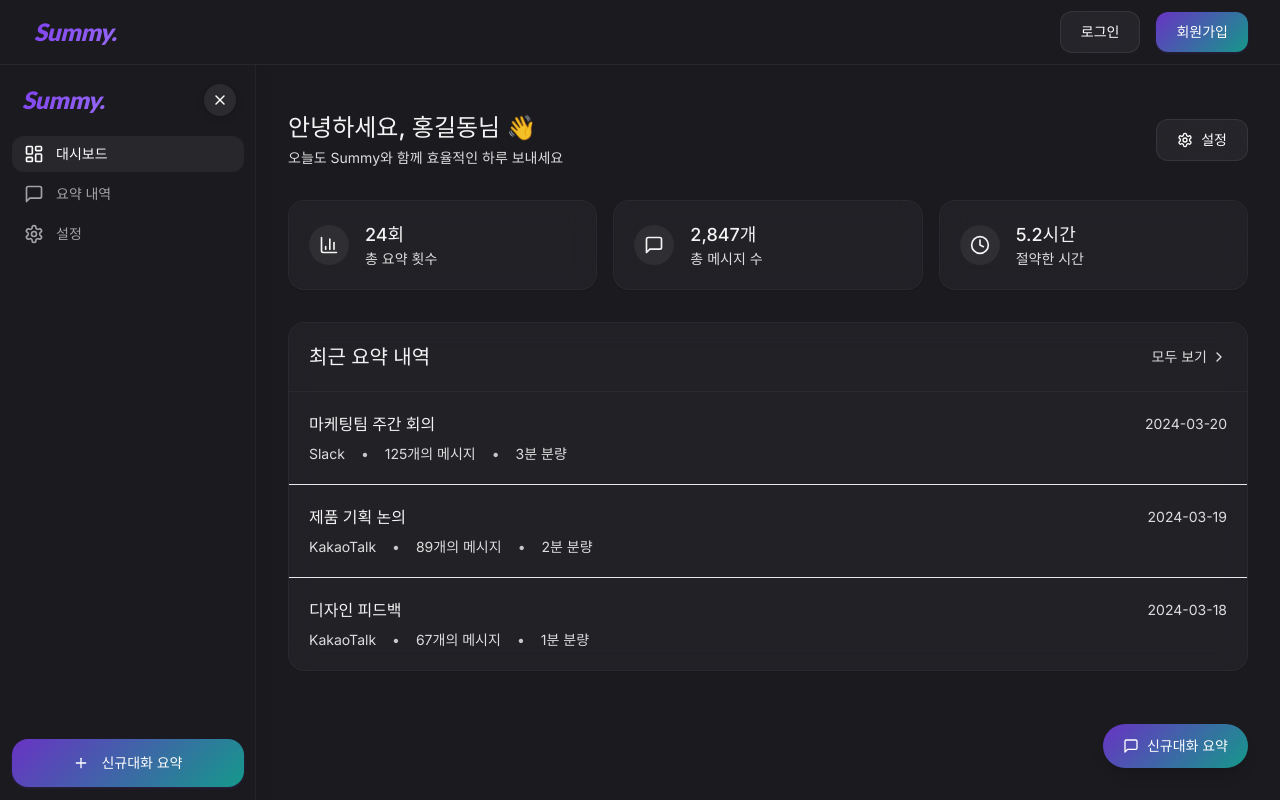
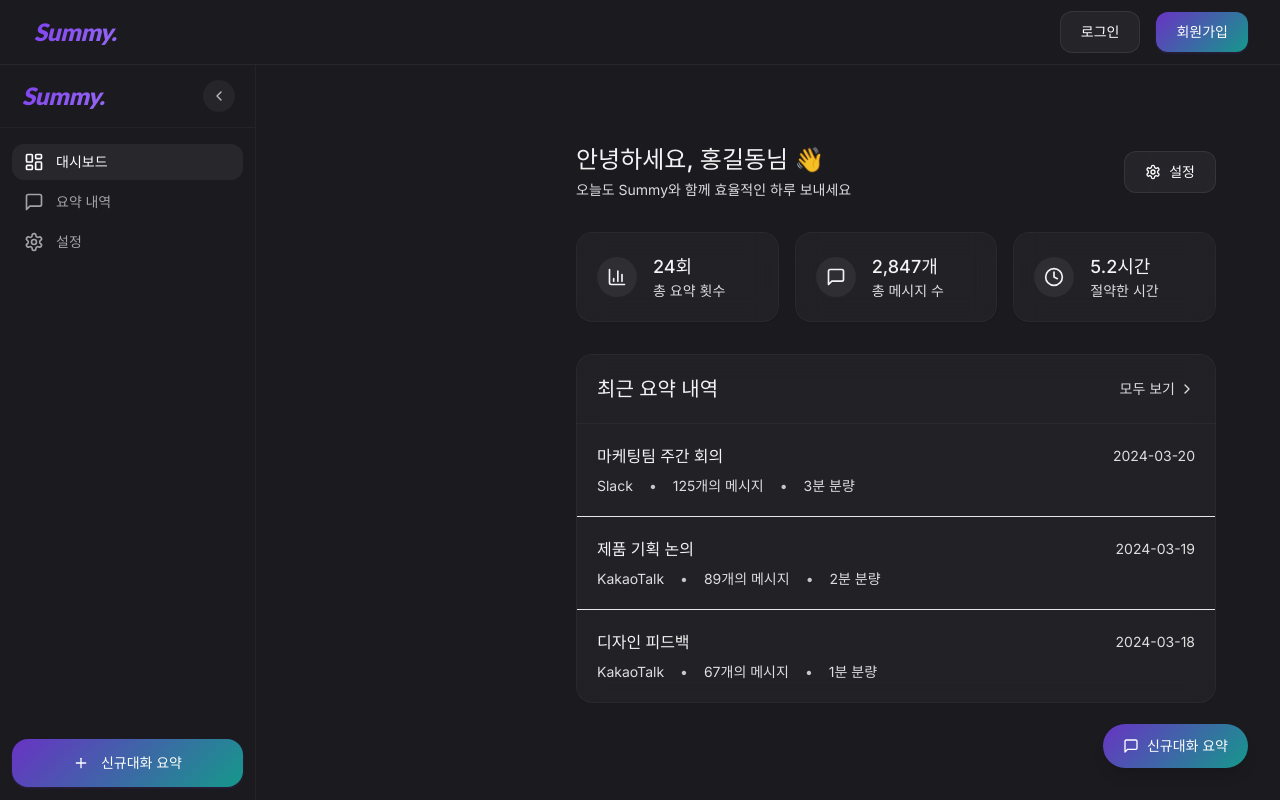
Before and after one commit to FLYLIKEB/summy, a Next.js app: page /dashboard in a window 1280 px wide. Shown: the top 800 px of the page. Built offline with nearby package versions, Linux system fonts and the light colour scheme; a web font is replaced by a local one.

Commit message:
Lilys.ai 스타일 사이드바로 변경: 콘텐츠 영역과 함께 이동하는 디자인 적용

```diff
--- a/app/dashboard/layout.tsx
+++ b/app/dashboard/layout.tsx
@@ -9,12 +9,8 @@ export default function DashboardLayout({
   children: React.ReactNode
 }) {
   return (
-    <div className="flex min-h-screen bg-apple-bg-color">
-      {/* 사이드바 컴포넌트 */}
-      <Sidebar />
-
-      {/* 메인 콘텐츠 */}
-      <div className="flex-1">{children}</div>
-    </div>
+    <Sidebar>
+      {children}
+    </Sidebar>
   )
 }
--- a/components/ui/Sidebar.tsx
+++ b/components/ui/Sidebar.tsx
@@ -3,7 +3,7 @@
 import React, { useState, useEffect } from 'react'
 import Link from 'next/link'
 import { usePathname } from 'next/navigation'
-import { LayoutDashboard, MessageSquare, Settings, LogOut, Menu, X, Plus } from 'lucide-react'
+import { LayoutDashboard, MessageSquare, Settings, LogOut, Menu, X, Plus, ChevronLeft } from 'lucide-react'
 import Logo from '@/components/ui/Logo'
 import { AnimatePresence, motion } from 'framer-motion'
 
@@ -26,10 +26,11 @@ const navigation = [
 ]
 
 interface SidebarProps {
-  className?: string
+  className?: string;
+  children?: React.ReactNode;
 }
 
-export default function Sidebar({ className = '' }: SidebarProps) {
+export default function Sidebar({ className = '', children }: SidebarProps) {
   const pathname = usePathname()
   const [isOpen, setIsOpen] = useState(true)
   const [isMobile, setIsMobile] = useState(false)
@@ -58,84 +59,90 @@ export default function Sidebar({ className = '' }: SidebarProps) {
   }
 
   return (
-    <>
-      {/* 모바일 토글 버튼 */}
-      <div className="md:hidden fixed top-4 left-4 z-50 relative group">
+    <div className="flex h-screen w-full">
+      {/* 토글 버튼 */}
       <button
-          className="p-2 rounded-full backdrop-blur-md bg-white-opacity-08 text-white hover:bg-white-opacity-12 active:bg-white-opacity-06 transition-all shadow-[0_2px_8px_rgba(0,0,0,0.12)] active:shadow-[0_1px_3px_rgba(0,0,0,0.1)] transform active:scale-95"
+        className="fixed top-4 left-4 z-50 p-2 rounded-full backdrop-blur-md bg-white-opacity-08 text-white hover:bg-white-opacity-12 active:bg-white-opacity-06 transition-all shadow-[0_2px_8px_rgba(0,0,0,0.12)] active:shadow-[0_1px_3px_rgba(0,0,0,0.1)] md:hidden"
         onClick={toggleSidebar}
         aria-label={isOpen ? '사이드바 닫기' : '사이드바 열기'}
       >
         <motion.div
           animate={{ rotate: isOpen ? 90 : 0 }}
-            transition={{ duration: 0.15, ease: [0.4, 0.0, 0.2, 1] }}
+          transition={{ duration: 0.25, ease: [0.4, 0.0, 0.2, 1] }}
         >
           {isOpen ? <X className="w-5 h-5" /> : <Menu className="w-5 h-5" />}
         </motion.div>
       </button>
-        <div className="absolute left-0 top-full mt-2 opacity-0 group-hover:opacity-100 transition-opacity duration-300 pointer-events-none z-50">
-          <div className="bg-apple-dark backdrop-blur-md text-white text-xs px-3 py-1.5 rounded-lg shadow-lg whitespace-nowrap">
-            {isOpen ? '사이드바 닫기' : '사이드바 열기'}
-          </div>
-        </div>
-      </div>
 
       {/* 모바일 오버레이 */}
       <AnimatePresence>
         {isOpen && isMobile && (
           <motion.div
-            className="fixed inset-0 bg-black/50 z-30"
+            className="fixed inset-0 bg-black/30 backdrop-blur-sm z-30"
             initial={{ opacity: 0 }}
             animate={{ opacity: 1 }}
             exit={{ opacity: 0 }}
+            transition={{ duration: 0.25 }}
             onClick={() => setIsOpen(false)}
           />
         )}
       </AnimatePresence>
 
       {/* 사이드바 */}
-      <AnimatePresence>
-        {isOpen && (
       <motion.div
-            className={`sidebar fixed md:sticky top-0 left-0 h-screen z-40 md:z-10 bg-apple-dark border-r border-white-opacity-04 ${className}`}
-            initial={{ x: '-100%' }}
-            animate={{ x: 0 }}
-            exit={{ x: '-100%' }}
+        className={`fixed md:relative h-screen z-40 bg-apple-dark border-r border-white-opacity-04 ${className}`}
+        initial={{ width: isMobile ? 0 : 256 }}
+        animate={{ width: isOpen ? 256 : (isMobile ? 0 : 80) }}
         transition={{
-              type: 'tween',
-              duration: 0.25,
-              ease: [0.4, 0.0, 0.2, 1]
+          duration: 0.3,
+          ease: [0.25, 1, 0.5, 1],
+          staggerChildren: 0.05
         }}
       >
-            <div className="flex flex-col h-full w-64">
+        <div className="flex flex-col h-full overflow-hidden">
           {/* 헤더 영역 */}
-              <div className="flex items-center justify-between p-5">
+          <div className="flex items-center justify-between p-5 h-16 border-b border-white-opacity-04">
+            <motion.div
+              initial={{ opacity: 1 }}
+              animate={{ opacity: isOpen ? 1 : 0 }}
+              transition={{ duration: 0.2 }}
+              className="overflow-hidden"
+            >
               <Logo variant="text" size="md" />
-                <div className="relative group">
+            </motion.div>
+
+            <motion.div
+              initial={{ opacity: 0, scale: 0.8 }}
+              animate={{ opacity: !isOpen && !isMobile ? 1 : 0, scale: !isOpen && !isMobile ? 1 : 0.8 }}
+              transition={{ duration: 0.2 }}
+              className="absolute left-6 hidden md:block"
+            >
+              <Logo variant="icon" size="sm" />
+            </motion.div>
+
             <button
-                    className="p-2 rounded-full backdrop-blur-md bg-white-opacity-08 text-white hover:bg-white-opacity-12 active:bg-white-opacity-06 transition-all shadow-[0_2px_8px_rgba(0,0,0,0.12)] active:shadow-[0_1px_3px_rgba(0,0,0,0.1)] transform active:scale-95"
+              className="p-2 rounded-full bg-white-opacity-05 hover:bg-white-opacity-10 text-white/70 hover:text-white transition-all md:hidden"
               onClick={() => setIsOpen(false)}
               aria-label="사이드바 닫기"
             >
-                    <motion.div
-                      initial={{ rotate: 0 }}
-                      animate={{ rotate: 90 }}
-                      exit={{ rotate: 0 }}
-                      transition={{ duration: 0.15, ease: [0.4, 0.0, 0.2, 1] }}
+              <X className="w-4 h-4" />
+            </button>
+
+            {/* 데스크톱 토글 버튼 */}
+            <motion.button
+              initial={{ opacity: 1 }}
+              animate={{ opacity: isOpen ? 1 : 0 }}
+              transition={{ duration: 0.2 }}
+              className="p-2 rounded-full bg-white-opacity-05 hover:bg-white-opacity-10 text-white/70 hover:text-white transition-all hidden md:block"
+              onClick={toggleSidebar}
+              aria-label="사이드바 접기"
             >
-                      <X className="w-4 h-4" />
-                    </motion.div>
-                  </button>
-                  <div className="absolute right-0 top-full mt-2 opacity-0 group-hover:opacity-100 transition-opacity duration-300 pointer-events-none z-50">
-                    <div className="bg-apple-dark backdrop-blur-md text-white text-xs px-3 py-1.5 rounded-lg shadow-lg whitespace-nowrap">
-                      사이드바 닫기
-                    </div>
-                  </div>
-                </div>
+              <ChevronLeft className="w-4 h-4" />
+            </motion.button>
           </div>
 
           {/* 네비게이션 */}
-              <nav className="flex-1 px-3 pb-4 overflow-y-auto scrollbar-thin">
+          <nav className="flex-1 px-3 py-4 overflow-y-auto scrollbar-thin">
             <ul className="space-y-1">
               {navigation.map((item) => {
                 // 대시보드는 정확히 일치할 때만 활성화, 다른 항목은 해당 경로로 시작할 때 활성화
@@ -155,7 +162,14 @@ export default function Sidebar({ className = '' }: SidebarProps) {
                       }`}
                     >
                       <item.icon className={`w-5 h-5 ${isActive ? 'text-white' : 'text-white/60'}`} />
+                      <motion.span
+                        initial={{ opacity: 1, width: "auto" }}
+                        animate={{ opacity: isOpen ? 1 : 0, width: isOpen ? "auto" : 0 }}
+                        transition={{ duration: 0.2 }}
+                        className="whitespace-nowrap overflow-hidden"
+                      >
                         {item.name}
+                      </motion.span>
                     </Link>
                   </li>
                 )
@@ -167,47 +181,66 @@ export default function Sidebar({ className = '' }: SidebarProps) {
           <div className="px-3 pb-4">
             <Link
               href="/new"
-                  className="apple-button apple-button-primary w-full py-3.5 rounded-xl active:scale-[0.98] gap-3"
+              className="apple-button apple-button-primary w-full py-3.5 rounded-xl active:scale-[0.98] gap-3 flex items-center justify-center"
             >
-                  <Plus className="w-4 h-4" />
-                  <span>신규대화 요약</span>
+              <Plus className="w-4 h-4 flex-shrink-0" />
+              <motion.span
+                initial={{ opacity: 1, width: "auto" }}
+                animate={{ opacity: isOpen ? 1 : 0, width: isOpen ? "auto" : 0 }}
+                transition={{ duration: 0.2 }}
+                className="whitespace-nowrap overflow-hidden"
+              >
+                신규대화 요약
+              </motion.span>
             </Link>
           </div>
 
           {/* 로그아웃 */}
           <div className="p-3 border-t border-white-opacity-04">
             <button className="flex items-center gap-3 px-3 py-2 rounded-lg text-sm font-medium text-white/60 hover:text-white hover:bg-white-opacity-03 w-full transition-all">
-                  <LogOut className="w-5 h-5" />
+              <LogOut className="w-5 h-5 flex-shrink-0" />
+              <motion.span
+                initial={{ opacity: 1, width: "auto" }}
+                animate={{ opacity: isOpen ? 1 : 0, width: isOpen ? "auto" : 0 }}
+                transition={{ duration: 0.2 }}
+                className="whitespace-nowrap overflow-hidden"
+              >
                 로그아웃
+              </motion.span>
             </button>
           </div>
         </div>
       </motion.div>
+
+      {/* 메인 콘텐츠 영역 */}
+      <motion.div
+        className="flex-1 min-h-screen bg-apple-dark"
+        initial={{ marginLeft: isMobile ? 0 : 256 }}
+        animate={{ marginLeft: isOpen ? 256 : (isMobile ? 0 : 80) }}
+        transition={{
+          duration: 0.3,
+          ease: [0.25, 1, 0.5, 1]
+        }}
+      >
+        {/* 데스크톱 접힌 상태 토글 버튼 */}
+        {!isOpen && !isMobile && (
+          <motion.button
+            className="fixed left-[40px] top-5 z-20 p-2 rounded-full backdrop-blur-md bg-white-opacity-08 text-white hover:bg-white-opacity-12 active:bg-white-opacity-06 transition-all transform ml-2"
+            onClick={toggleSidebar}
+            initial={{ opacity: 0, x: -20 }}
+            animate={{ opacity: 1, x: 0 }}
+            exit={{ opacity: 0, x: -20 }}
+            transition={{ duration: 0.2 }}
+          >
+            <Menu className="w-4 h-4" />
+          </motion.button>
         )}
-      </AnimatePresence>
 
-      {/* 데스크탑 토글 버튼 (접혀있을 때만 표시) */}
-      {!isOpen && !isMobile && (
-        <div className="hidden md:block fixed left-4 top-4 z-20 relative group">
-          <motion.button
-            className="flex p-2 rounded-full backdrop-blur-md bg-white-opacity-08 text-white hover:bg-white-opacity-12 active:bg-white-opacity-06 transition-all shadow-[0_2px_8px_rgba(0,0,0,0.12)] active:shadow-[0_1px_3px_rgba(0,0,0,0.1)] transform active:scale-95"
-            onClick={toggleSidebar}
-            initial={{ opacity: 0, scale: 0.95 }}
-            animate={{ opacity: 1, scale: 1 }}
-            exit={{ opacity: 0, scale: 0.95 }}
-            transition={{ duration: 0.15, ease: [0.4, 0.0, 0.2, 1] }}
-            whileHover={{ scale: 1.05 }}
-            whileTap={{ scale: 0.95 }}
-          >
-            <Menu className="w-5 h-5" />
-          </motion.button>
-          <div className="absolute left-0 top-full mt-2 opacity-0 group-hover:opacity-100 transition-opacity duration-300 pointer-events-none z-50">
-            <div className="bg-apple-dark backdrop-blur-md text-white text-xs px-3 py-1.5 rounded-lg shadow-lg whitespace-nowrap">
-              사이드바 열기
+        {/* 자식 컴포넌트 (메인 콘텐츠) */}
+        <div className="p-4 sm:p-6 md:p-8">
+          {children}
         </div>
+      </motion.div>
     </div>
-        </div>
-      )}
-    </>
   )
 }
```
Lines whose indentation alone changed are shown as unchanged.
